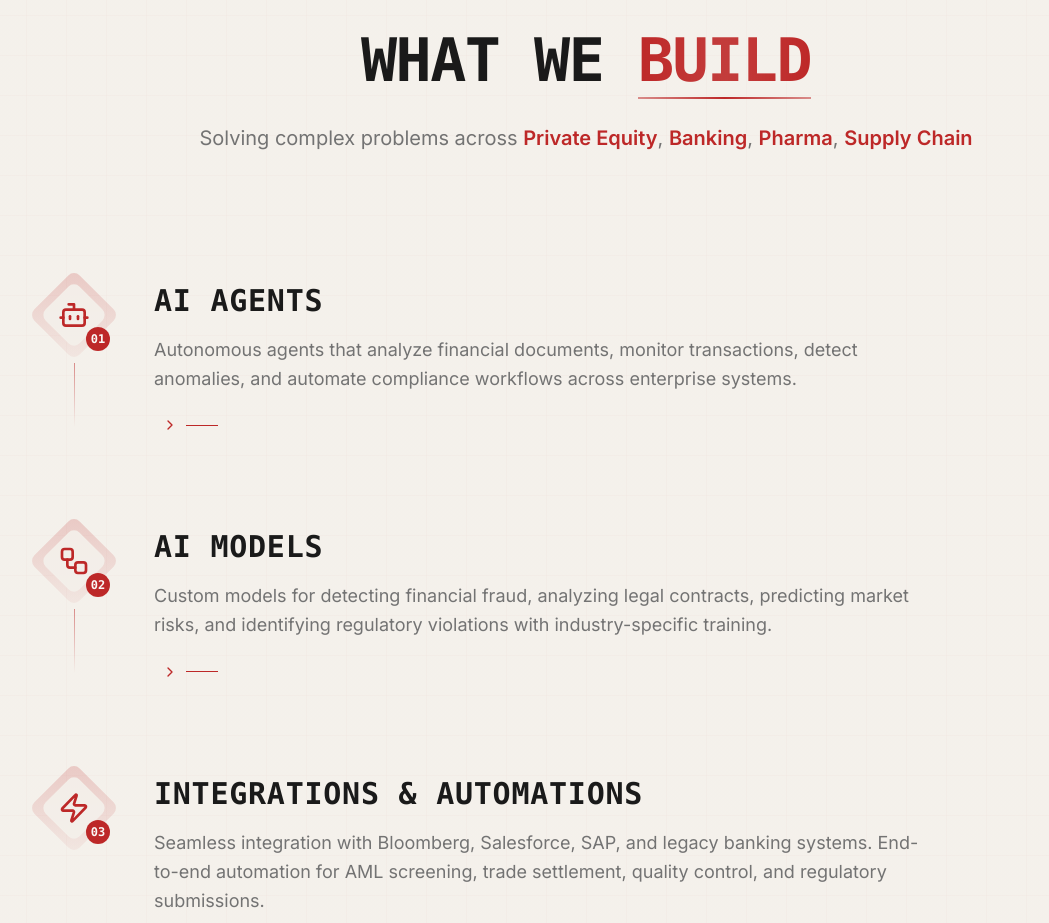
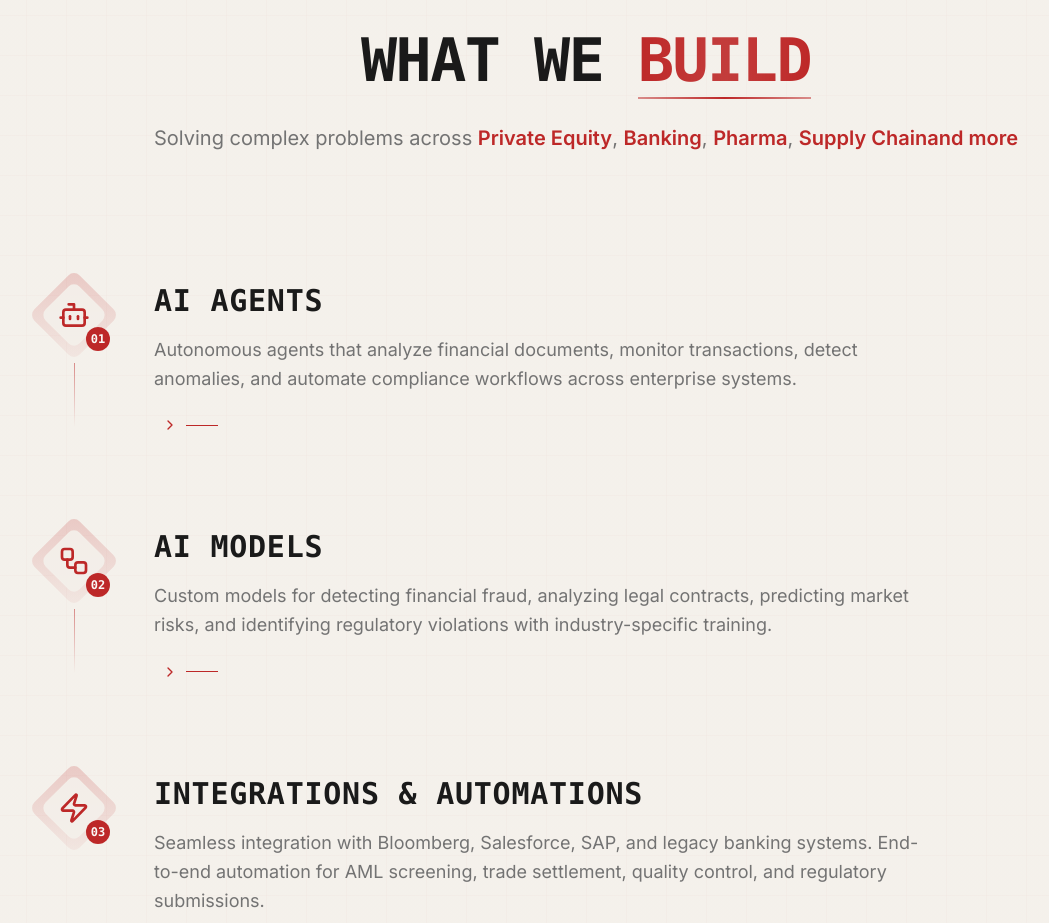
Before and after one commit to shinkahq/shinka-website, a Next.js app: page / in a window 1280 px wide. Shown: the part 943-1866 px from the top of the page, without its empty margins (54-1103 px from the left). Built offline with nearby package versions, Linux system fonts and the light colour scheme.

Commit message:
🎨 feat: update Services section to include "and more" for enhanced clarity and improved user engagement

```diff
--- a/components/sections/services.tsx
+++ b/components/sections/services.tsx
@@ -85,6 +85,7 @@ export default function Services() {
               <span className="text-accent font-semibold">Banking</span>,{' '}
               <span className="text-accent font-semibold">Pharma</span>,{' '}
               <span className="text-accent font-semibold">Supply Chain</span>
+              <span className="text-accent font-semibold">and more</span>
             </ResponsiveText>
           )}
         </div>
```
